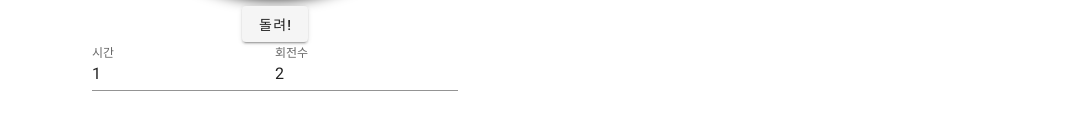
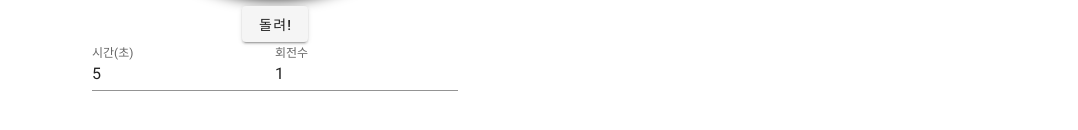
Before and after one commit to taeyunha/dollimpan, a Vue app: page / in a window 1280 px wide. Shown: the part 594-724 px from the top of the page, without its empty margins (202-1280 px from the left). Built offline with nearby package versions, Linux system fonts and the light colour scheme.

Commit message:
쪼는맛 추가

```diff
--- a/src/components/Dollimpan.vue
+++ b/src/components/Dollimpan.vue
@@ -26,7 +26,7 @@
         >돌려!</v-btn>
       </v-row>
       <v-row>
-        <v-text-field hide-details label="시간" v-model="speed" type="number" min="1"></v-text-field>
+        <v-text-field hide-details label="시간(초)" v-model="speed" type="number" min="1"></v-text-field>
         <v-text-field hide-details label="회전수" v-model="rolling" type="number" min="0"></v-text-field>
       </v-row>
     </div>
@@ -45,8 +45,8 @@ export default {
       items: this.value,
       unit : 0,
       panDegree: 0,
-      speed: 1, //초
-      rolling: 2,
+      speed: 5, //초
+      rolling: 1,
     }
   },
   watch: {
@@ -156,7 +156,7 @@ export default {
     display:flex;
     justify-content: center;
 
-    transition: transform ease-out; // speed 필요함
+    transition: transform cubic-bezier(.1,.1,0,1); // speed 필요함
   }
 
   .arrow{
```
